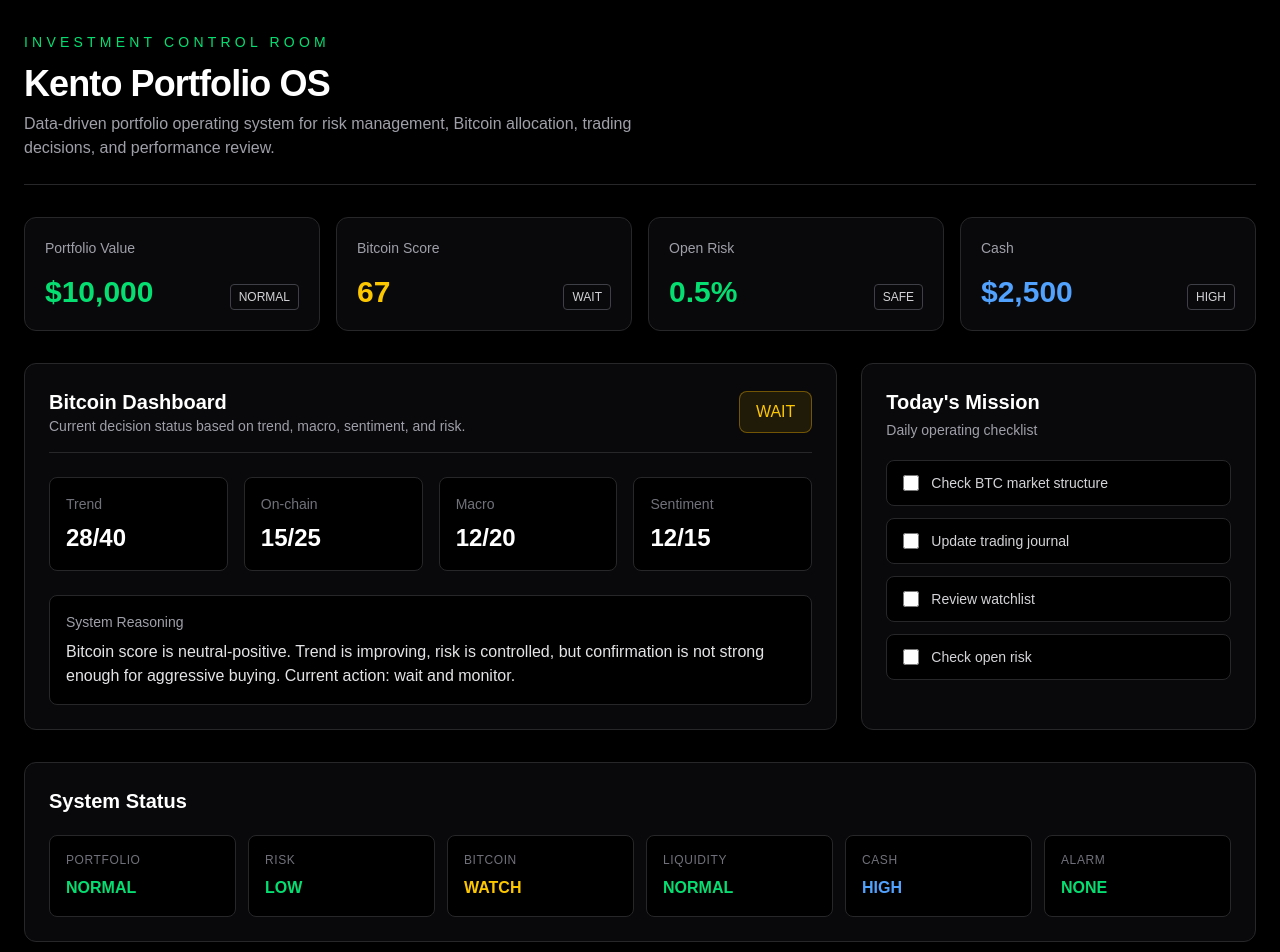
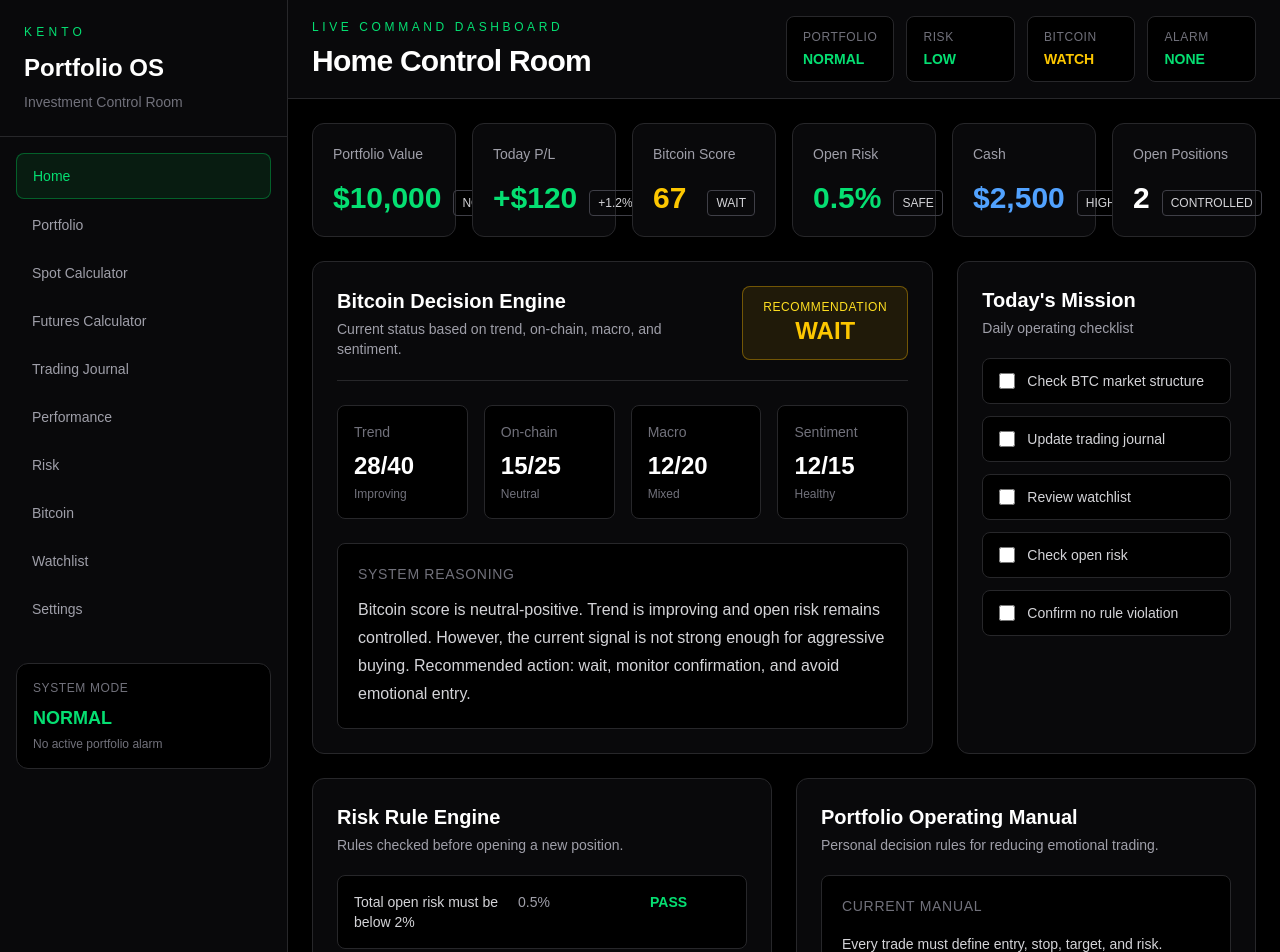
Before and after one commit to paesrn/kento-portfolio-os, a Next.js app: page / in a window 1280 px wide. Shown: the top 952 px of the page. Built offline with nearby package versions, Linux system fonts and the light colour scheme.

Commit message:
Add operating system dashboard layout

```diff
--- a/app/page.tsx
+++ b/app/page.tsx
@@ -1,8 +1,27 @@
+const navItems = [
+  "Home",
+  "Portfolio",
+  "Spot Calculator",
+  "Futures Calculator",
+  "Trading Journal",
+  "Performance",
+  "Risk",
+  "Bitcoin",
+  "Watchlist",
+  "Settings",
+];
+
 const dashboardCards = [
   {
     title: "Portfolio Value",
     value: "$10,000",
     status: "NORMAL",
+    color: "text-green-400",
+  },
+  {
+    title: "Today P/L",
+    value: "+$120",
+    status: "+1.2%",
     color: "text-green-400",
   },
   {
@@ -23,6 +42,12 @@ const dashboardCards = [
     status: "HIGH",
     color: "text-blue-400",
   },
+  {
+    title: "Open Positions",
+    value: "2",
+    status: "CONTROLLED",
+    color: "text-white",
+  },
 ];
 
 const missions = [
@@ -30,33 +55,103 @@ const missions = [
   "Update trading journal",
   "Review watchlist",
   "Check open risk",
+  "Confirm no rule violation",
+];
+
+const riskRules = [
+  {
+    rule: "Total open risk must be below 2%",
+    current: "0.5%",
+    status: "PASS",
+  },
+  {
+    rule: "Maximum 3 open positions",
+    current: "2 / 3",
+    status: "PASS",
+  },
+  {
+    rule: "Stop trading after 3 consecutive losses",
+    current: "0 losses",
+    status: "PASS",
+  },
+  {
+    rule: "BTC allocation minimum 50%",
+    current: "55%",
+    status: "PASS",
+  },
 ];
 
 export default function Home() {
   return (
     <main className="min-h-screen bg-black text-white">
-      <section className="mx-auto flex max-w-7xl flex-col gap-8 px-6 py-8">
-        <header className="border-b border-zinc-800 pb-6">
-          <p className="text-sm uppercase tracking-[0.3em] text-green-400">
+      <div className="flex min-h-screen">
+        <aside className="hidden w-72 border-r border-zinc-800 bg-zinc-950 lg:block">
+          <div className="border-b border-zinc-800 p-6">
+            <p className="text-xs uppercase tracking-[0.35em] text-green-400">
+              Kento
+            </p>
+            <h1 className="mt-3 text-2xl font-bold">Portfolio OS</h1>
+            <p className="mt-2 text-sm text-zinc-500">
               Investment Control Room
             </p>
-          <h1 className="mt-3 text-4xl font-bold tracking-tight">
-            Kento Portfolio OS
-          </h1>
-          <p className="mt-2 max-w-2xl text-zinc-400">
-            Data-driven portfolio operating system for risk management,
-            Bitcoin allocation, trading decisions, and performance review.
+          </div>
+
+          <nav className="space-y-1 p-4">
+            {navItems.map((item) => (
+              <button
+                key={item}
+                className={`w-full rounded-lg px-4 py-3 text-left text-sm transition ${
+                  item === "Home"
+                    ? "border border-green-500/40 bg-green-500/10 text-green-400"
+                    : "text-zinc-400 hover:bg-zinc-900 hover:text-white"
+                }`}
+              >
+                {item}
+              </button>
+            ))}
+          </nav>
+
+          <div className="m-4 rounded-xl border border-zinc-800 bg-black p-4">
+            <p className="text-xs uppercase tracking-wider text-zinc-500">
+              System Mode
             </p>
+            <p className="mt-2 text-lg font-bold text-green-400">NORMAL</p>
+            <p className="mt-1 text-xs text-zinc-500">
+              No active portfolio alarm
+            </p>
+          </div>
+        </aside>
+
+        <section className="flex flex-1 flex-col">
+          <header className="border-b border-zinc-800 bg-zinc-950 px-6 py-4">
+            <div className="flex flex-col gap-4 lg:flex-row lg:items-center lg:justify-between">
+              <div>
+                <p className="text-xs uppercase tracking-[0.3em] text-green-400">
+                  Live Command Dashboard
+                </p>
+                <h2 className="mt-2 text-3xl font-bold tracking-tight">
+                  Home Control Room
+                </h2>
+              </div>
+
+              <div className="grid grid-cols-2 gap-3 text-sm md:grid-cols-4">
+                <HeaderStatus label="Portfolio" value="NORMAL" color="green" />
+                <HeaderStatus label="Risk" value="LOW" color="green" />
+                <HeaderStatus label="Bitcoin" value="WATCH" color="yellow" />
+                <HeaderStatus label="Alarm" value="NONE" color="green" />
+              </div>
+            </div>
           </header>
 
-        <section className="grid gap-4 md:grid-cols-4">
+          <div className="flex-1 space-y-6 p-6">
+            <section className="grid gap-4 md:grid-cols-2 xl:grid-cols-6">
               {dashboardCards.map((card) => (
                 <div
                   key={card.title}
                   className="rounded-xl border border-zinc-800 bg-zinc-950 p-5 shadow-lg"
                 >
                   <p className="text-sm text-zinc-400">{card.title}</p>
-              <div className="mt-4 flex items-end justify-between">
+                  <div className="mt-4 flex items-end justify-between gap-3">
                     <p className={`text-3xl font-bold ${card.color}`}>
                       {card.value}
                     </p>
@@ -68,40 +163,49 @@ export default function Home() {
               ))}
             </section>
 
-        <section className="grid gap-6 lg:grid-cols-3">
-          <div className="rounded-xl border border-zinc-800 bg-zinc-950 p-6 lg:col-span-2">
-            <div className="flex items-center justify-between border-b border-zinc-800 pb-4">
+            <section className="grid gap-6 xl:grid-cols-3">
+              <div className="rounded-xl border border-zinc-800 bg-zinc-950 p-6 xl:col-span-2">
+                <div className="flex flex-col gap-4 border-b border-zinc-800 pb-5 md:flex-row md:items-center md:justify-between">
                   <div>
-                <h2 className="text-xl font-semibold">Bitcoin Dashboard</h2>
-                <p className="text-sm text-zinc-400">
-                  Current decision status based on trend, macro, sentiment, and
-                  risk.
+                    <h3 className="text-xl font-semibold">
+                      Bitcoin Decision Engine
+                    </h3>
+                    <p className="mt-1 text-sm text-zinc-400">
+                      Current status based on trend, on-chain, macro, and
+                      sentiment.
                     </p>
                   </div>
-              <div className="rounded-lg border border-yellow-500/40 bg-yellow-500/10 px-4 py-2 text-yellow-400">
-                WAIT
+
+                  <div className="rounded-lg border border-yellow-500/40 bg-yellow-500/10 px-5 py-3 text-center">
+                    <p className="text-xs uppercase tracking-wider text-yellow-300">
+                      Recommendation
+                    </p>
+                    <p className="text-2xl font-bold text-yellow-400">WAIT</p>
                   </div>
                 </div>
 
                 <div className="mt-6 grid gap-4 md:grid-cols-4">
-              <Metric label="Trend" value="28/40" />
-              <Metric label="On-chain" value="15/25" />
-              <Metric label="Macro" value="12/20" />
-              <Metric label="Sentiment" value="12/15" />
+                  <Metric label="Trend" value="28/40" status="Improving" />
+                  <Metric label="On-chain" value="15/25" status="Neutral" />
+                  <Metric label="Macro" value="12/20" status="Mixed" />
+                  <Metric label="Sentiment" value="12/15" status="Healthy" />
                 </div>
 
-            <div className="mt-6 rounded-lg border border-zinc-800 bg-black p-4">
-              <p className="text-sm text-zinc-400">System Reasoning</p>
-              <p className="mt-2 text-zinc-200">
-                Bitcoin score is neutral-positive. Trend is improving, risk is
-                controlled, but confirmation is not strong enough for aggressive
-                buying. Current action: wait and monitor.
+                <div className="mt-6 rounded-lg border border-zinc-800 bg-black p-5">
+                  <p className="text-sm uppercase tracking-wider text-zinc-500">
+                    System Reasoning
+                  </p>
+                  <p className="mt-3 leading-7 text-zinc-300">
+                    Bitcoin score is neutral-positive. Trend is improving and
+                    open risk remains controlled. However, the current signal is
+                    not strong enough for aggressive buying. Recommended action:
+                    wait, monitor confirmation, and avoid emotional entry.
                   </p>
                 </div>
               </div>
 
               <div className="rounded-xl border border-zinc-800 bg-zinc-950 p-6">
-            <h2 className="text-xl font-semibold">Today&apos;s Mission</h2>
+                <h3 className="text-xl font-semibold">Today&apos;s Mission</h3>
                 <p className="mt-1 text-sm text-zinc-400">
                   Daily operating checklist
                 </p>
@@ -112,7 +216,10 @@ export default function Home() {
                       key={mission}
                       className="flex items-center gap-3 rounded-lg border border-zinc-800 bg-black px-4 py-3 text-sm text-zinc-300"
                     >
-                  <input type="checkbox" className="h-4 w-4 accent-green-500" />
+                      <input
+                        type="checkbox"
+                        className="h-4 w-4 accent-green-500"
+                      />
                       {mission}
                     </label>
                   ))}
@@ -120,45 +227,97 @@ export default function Home() {
               </div>
             </section>
 
-        <section className="rounded-xl border border-zinc-800 bg-zinc-950 p-6">
-          <h2 className="text-xl font-semibold">System Status</h2>
+            <section className="grid gap-6 xl:grid-cols-2">
+              <div className="rounded-xl border border-zinc-800 bg-zinc-950 p-6">
+                <h3 className="text-xl font-semibold">Risk Rule Engine</h3>
+                <p className="mt-1 text-sm text-zinc-400">
+                  Rules checked before opening a new position.
+                </p>
 
-          <div className="mt-5 grid gap-3 md:grid-cols-6">
-            <Status label="Portfolio" value="NORMAL" color="text-green-400" />
-            <Status label="Risk" value="LOW" color="text-green-400" />
-            <Status label="Bitcoin" value="WATCH" color="text-yellow-400" />
-            <Status label="Liquidity" value="NORMAL" color="text-green-400" />
-            <Status label="Cash" value="HIGH" color="text-blue-400" />
-            <Status label="Alarm" value="NONE" color="text-green-400" />
+                <div className="mt-5 space-y-3">
+                  {riskRules.map((item) => (
+                    <div
+                      key={item.rule}
+                      className="grid gap-3 rounded-lg border border-zinc-800 bg-black p-4 md:grid-cols-[1fr_120px_80px]"
+                    >
+                      <p className="text-sm text-zinc-300">{item.rule}</p>
+                      <p className="text-sm text-zinc-400">{item.current}</p>
+                      <p className="text-sm font-bold text-green-400">
+                        {item.status}
+                      </p>
+                    </div>
+                  ))}
+                </div>
+              </div>
+
+              <div className="rounded-xl border border-zinc-800 bg-zinc-950 p-6">
+                <h3 className="text-xl font-semibold">
+                  Portfolio Operating Manual
+                </h3>
+                <p className="mt-1 text-sm text-zinc-400">
+                  Personal decision rules for reducing emotional trading.
+                </p>
+
+                <div className="mt-5 rounded-lg border border-zinc-800 bg-black p-5">
+                  <p className="text-sm uppercase tracking-wider text-zinc-500">
+                    Current Manual
+                  </p>
+
+                  <ul className="mt-4 space-y-3 text-sm leading-6 text-zinc-300">
+                    <li>Every trade must define entry, stop, target, and risk.</li>
+                    <li>No new trade if total open risk exceeds 2%.</li>
+                    <li>Position size must be calculated before entry.</li>
+                    <li>After 3 consecutive losses, stop trading for 48 hours.</li>
+                    <li>Bitcoin allocation should remain the core portfolio anchor.</li>
+                  </ul>
+                </div>
               </div>
             </section>
+          </div>
         </section>
+      </div>
     </main>
   );
 }
 
-function Metric({ label, value }: { label: string; value: string }) {
-  return (
-    <div className="rounded-lg border border-zinc-800 bg-black p-4">
-      <p className="text-sm text-zinc-500">{label}</p>
-      <p className="mt-2 text-2xl font-bold text-white">{value}</p>
-    </div>
-  );
-}
-
-function Status({
+function HeaderStatus({
   label,
   value,
   color,
 }: {
   label: string;
   value: string;
-  color: string;
+  color: "green" | "yellow" | "red" | "blue";
+}) {
+  const colorClass = {
+    green: "text-green-400",
+    yellow: "text-yellow-400",
+    red: "text-red-400",
+    blue: "text-blue-400",
+  }[color];
+
+  return (
+    <div className="rounded-lg border border-zinc-800 bg-black px-4 py-3">
+      <p className="text-xs uppercase tracking-wider text-zinc-500">{label}</p>
+      <p className={`mt-1 font-bold ${colorClass}`}>{value}</p>
+    </div>
+  );
+}
+
+function Metric({
+  label,
+  value,
+  status,
+}: {
+  label: string;
+  value: string;
+  status: string;
 }) {
   return (
     <div className="rounded-lg border border-zinc-800 bg-black p-4">
-      <p className="text-xs uppercase tracking-wider text-zinc-500">{label}</p>
-      <p className={`mt-2 font-bold ${color}`}>{value}</p>
+      <p className="text-sm text-zinc-500">{label}</p>
+      <p className="mt-2 text-2xl font-bold text-white">{value}</p>
+      <p className="mt-1 text-xs text-zinc-500">{status}</p>
     </div>
   );
 }
```
Lines whose indentation alone changed are shown as unchanged.
